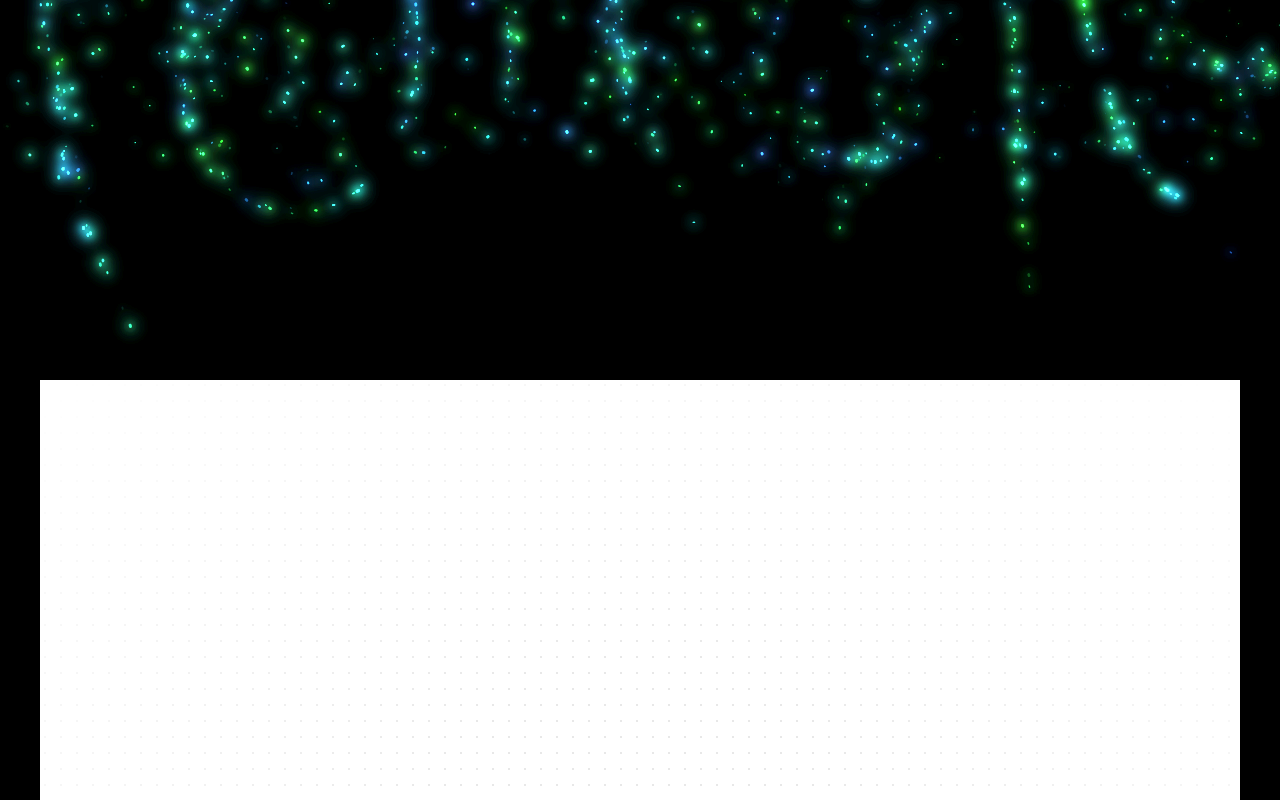
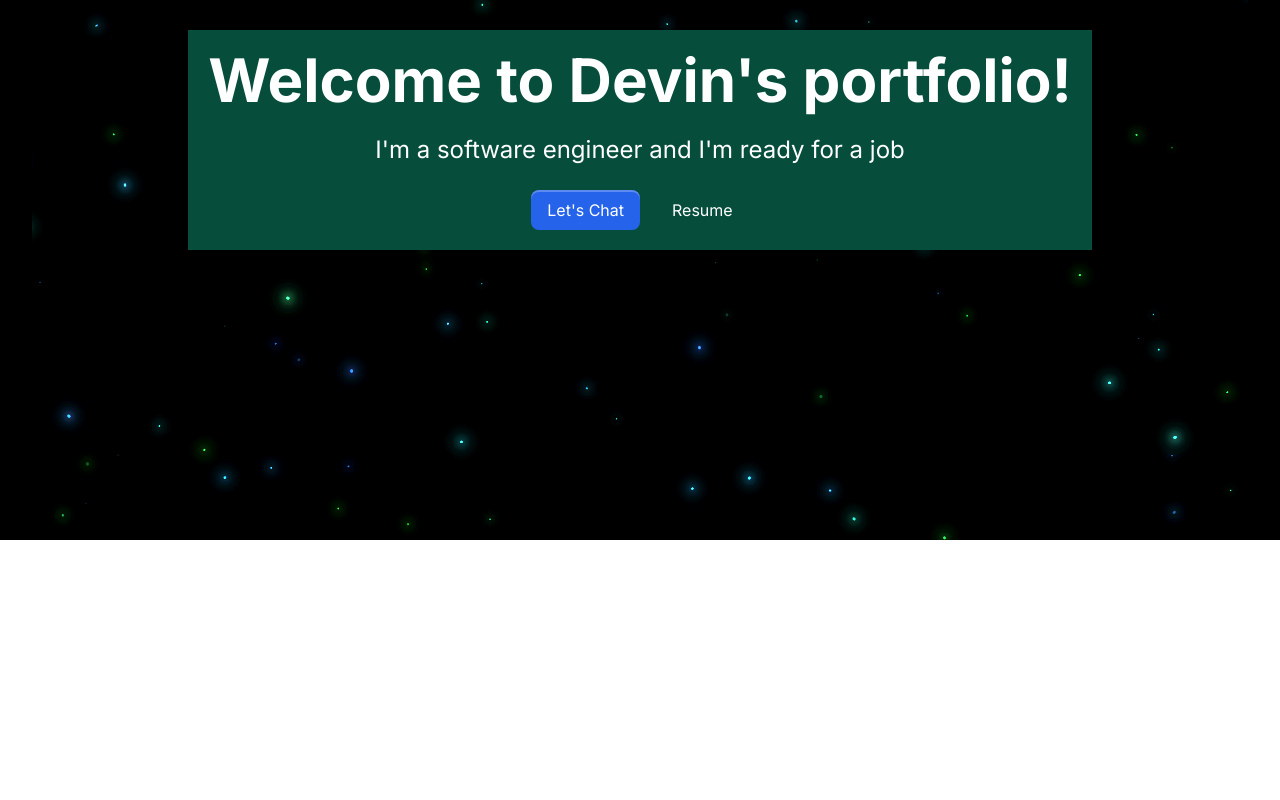
Before and after one commit to Devin-Hunter/Personal-Portfolio, a Next.js app in the folder devin-portfolio/: page / in a window 1280 px wide. Shown: the part 260-1060 px from the top of the page. After the commit the page ends 800 px from the top, so only its background shows below. Built offline with nearby package versions, Linux system fonts and the light colour scheme.

Commit message:
Made Vortex effect full screen in Hero, added rough intro

```diff
--- a/devin-portfolio/src/app/page.tsx
+++ b/devin-portfolio/src/app/page.tsx
@@ -3,8 +3,8 @@ import Hero from "@/components/Hero"
 export default function Home() {
   return (
     <main className="relative bg-black flex justify-center
-    items-center flex-col overflow-hidden mx-auto sm:px-10 px-5">
-      <div className="max-w-7xl w-full">
+    items-center flex-col overflow-hidden mx-auto  ">
+      <div className="w-full">
         <Hero />
       </div>
     </main>
--- a/devin-portfolio/src/components/Hero.jsx
+++ b/devin-portfolio/src/components/Hero.jsx
@@ -3,19 +3,75 @@ import { Vortex } from '../components/ui/vortex'
 
 const Hero = () => {
   return (
-    <div className="pb-20">
-      <div>
-        <Vortex className="top-38 left-80 h-[80vh] w-[50vw]"/>
+//     <div className="w-[calc(100%-4rem)] mx-auto rounded-md  h-screen overflow-hidden">
+//       <Vortex
+//         backgroundColor="black"
+//         rangeY={800}
+//         particleCount={500}
+//         baseHue={120}
+//         className="flex items-center flex-col justify-center px-2 md:px-10  py-4 w-full h-full"
+//       >
+//         <h2 className="text-white text-2xl md:text-6xl font-bold text-center">
+//           The hell is this?
+//         </h2>
+//         <p className="text-white text-sm md:text-2xl max-w-xl mt-6 text-center">
+//           This is chemical burn. It&apos;ll hurt more than you&apos;ve ever been
+//           burned and you&apos;ll have a scar.
+//         </p>
+//         <div className="flex flex-col sm:flex-row items-center gap-4 mt-6">
+//           <button className="px-4 py-2 bg-blue-600 hover:bg-blue-700 transition duration-200 rounded-lg text-white shadow-[0px_2px_0px_0px_#FFFFFF40_inset]">
+//             Order now
+//           </button>
+//           <button className="px-4 py-2  text-white ">Watch trailer</button>
+//         </div>
+//       </Vortex>
+//     </div>
+//   );
+// }
 
-      </div>
 
-      <div>
-        <div className="h-screen w-full dark:bg-black bg-white  dark:bg-dot-white/[0.3]
-        bg-dot-black/[0.2] relative flex items-center justify-center">
-          <div className="absolute pointer-events-none inset-0 flex items-center
-          justify-center dark:bg-black bg-white [mask-image:radial-gradient(ellipse_at_center,transparent_20%,black)]" />
-        </div>
-      </div>
+
+    <div className="w-[calc(100%-4rem)] mx-auto rounded-md  h-screen overflow-hidden">
+      <Vortex
+        backgroundColor="black"
+        rangeY={400}
+        particleCount={150}
+        baseHue={120}
+        className="flex items-center flex-col justify-center px-2 md:px-10  py-4 w-full h-full"
+        >
+          <div className="bg-emerald-900 py-5 px-5 justify-items-center">
+            <h2 className="text-white text-2xl md:text-6xl font-bold text-center">
+            Welcome to Devin's portfolio!
+            </h2>
+            <p className="text-white text-sm md:text-2xl max-w-xl mt-6 text-center">
+              I'm a software engineer and I'm ready for a job
+            </p>
+            <div className="flex flex-col sm:flex-row items-center gap-4 mt-6">
+              <button className="px-4 py-2 bg-blue-600 hover:bg-blue-700 transition duration-200 rounded-lg
+              text-white shadow-[0px_2px_0px_0px_#FFFFFF40_inset]">Let's Chat</button>
+              <button className="px-4 py-2  text-white ">Resume</button>
+            </div>
+          </div>
+
+        </Vortex>
+
+      {/* <div>
+      //   <div className="h-screen w-full dark:bg-black bg-white dark:bg-dot-white/[0.03]
+      //   bg-dot-black/[0.2] flex items-center justify-center relative">
+      //     <div className="absolute pointer-events-none inset-0 flex items-center
+      //     justify-center dark:bg-black bg-white [mask-image:radial-gradient(ellipse_at_center,transparent_20%,black)]" />
+      //   </div>
+      // </div> */}
+
+      {/* <div className="flex justify-center relative my-20 z-20">
+      //   <div className="max-w-[89vw] md:max-w-2xl lg:max-w-[60vw] flex flex-col items-center
+      //   justify-center">
+      //     <h2 className="uppercase tracking-widest text-xs text-center
+      //     text-blue-100 max-w-80">
+      //       Dynamic portfolio with Next.js
+      //     </h2>
+      //   </div>
+      // </div> */}
 
     </div>
   )
--- a/devin-portfolio/src/components/ui/vortex.tsx
+++ b/devin-portfolio/src/components/ui/vortex.tsx
@@ -32,14 +32,14 @@ interface VortexProps {
 export const Vortex = (props: VortexProps) => {
   const canvasRef = useRef<HTMLCanvasElement>(null);
   const containerRef = useRef(null);
-  const particleCount = props.particleCount || 700;
+  const particleCount = props.particleCount || 150;
   const particlePropCount = 9;
   const particlePropsLength = particleCount * particlePropCount;
   const rangeY = props.rangeY || 100;
   const baseTTL = 50;
   const rangeTTL = 150;
   const baseSpeed = props.baseSpeed || 0.0;
-  const rangeSpeed = props.rangeSpeed || 1.5;
+  const rangeSpeed = props.rangeSpeed || 0.75;
   const baseRadius = props.baseRadius || 1;
   const rangeRadius = props.rangeRadius || 2;
   const baseHue = props.baseHue || 120;
```
